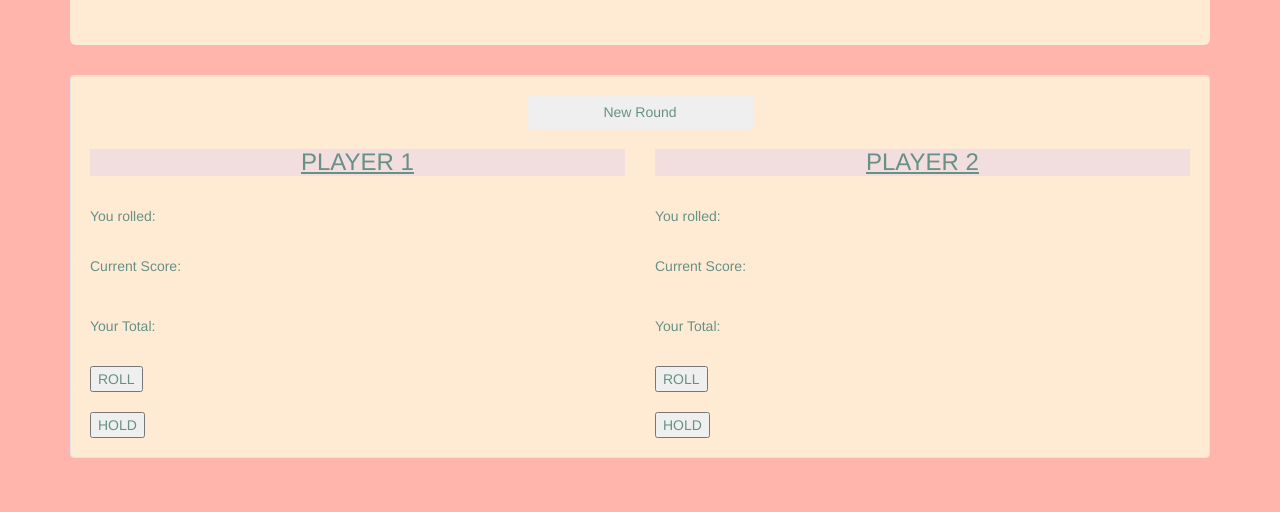
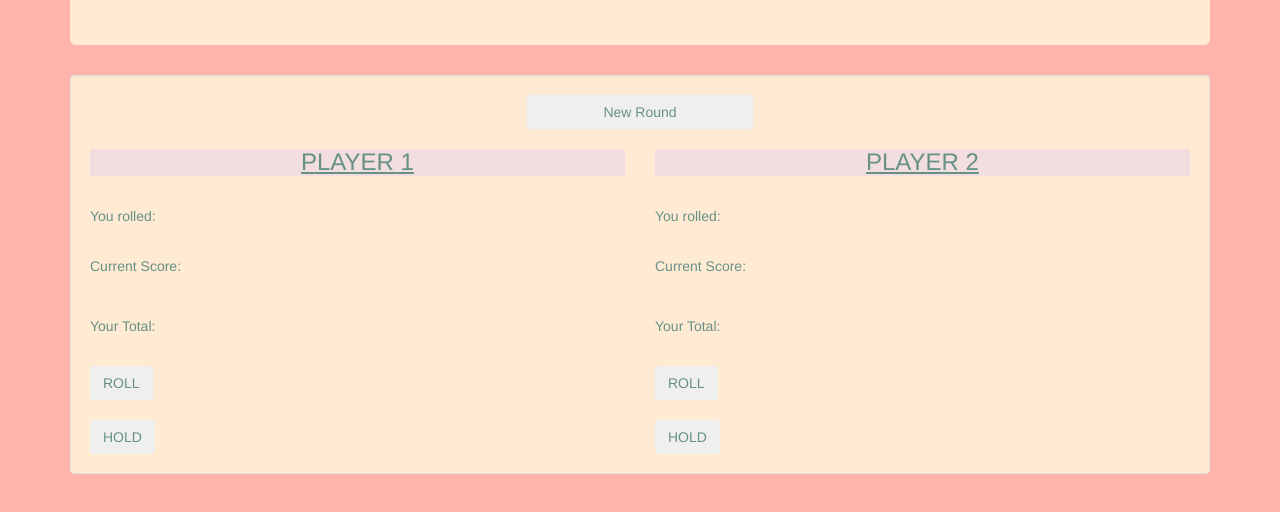
Before and after one commit to ya7skaa/pig-dice, a plain HTML site: page index.html in a window 1280 px wide. Shown: the part 196-708 px from the top of the page. Drawn offline with Linux system fonts and the light colour scheme.

Commit message:
buttons changed

```diff
--- a/index.html
+++ b/index.html
@@ -33,9 +33,9 @@
           <p>Current Score:<p><br><span id="score-val1"></span>
               <p>Your Total:</p><br><span id="totalval1"></span>
               <div class="button-side">
-                <button id="roll1"type="button" name="roll">ROLL</button><br>&nbsp&nbsp
+                <button class="btn" id="roll1"type="button" name="roll">ROLL</button><br>&nbsp&nbsp
                 <div></div>
-                <button id="hold1"type="button" name="hold">HOLD</button>
+                <button class="btn" id="hold1"type="button" name="hold">HOLD</button>
               </div>
 
 
@@ -47,9 +47,9 @@
           <p>Current Score:<p><br><span id="score-val2"></span>
               <p>Your Total:</p><br><span id="total-val2"></span>
               <div class="button-side">
-                <button id="roll2"type="button" name="roll">ROLL</button><br>&nbsp&nbsp
+                <button class="btn" id="roll2"type="button" name="roll">ROLL</button><br>&nbsp&nbsp
                 <div></div>
-                <button id="hold2" type="button" name="hold">HOLD</button>
+                <button class="btn"id="hold2" type="button" name="hold">HOLD</button>
               </div>
 
         </div>
```
